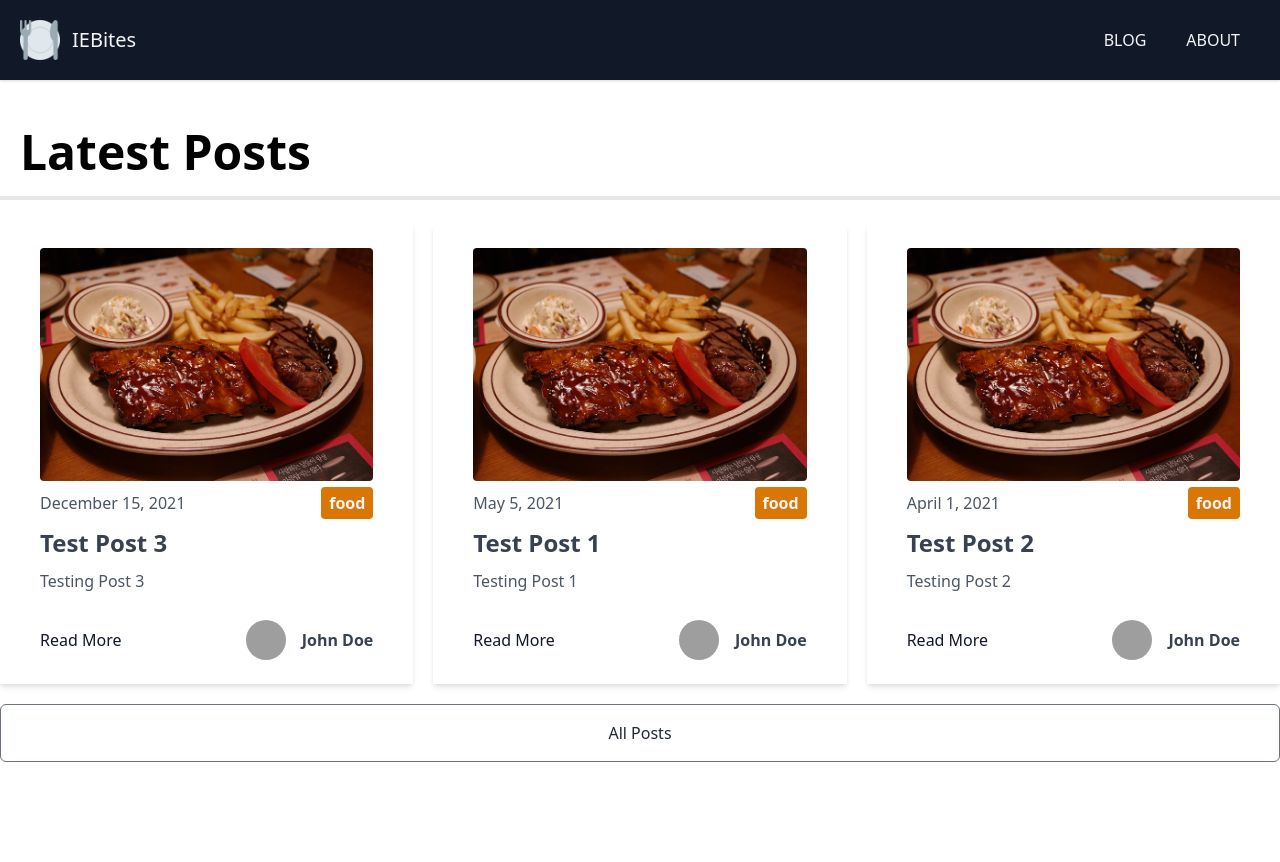
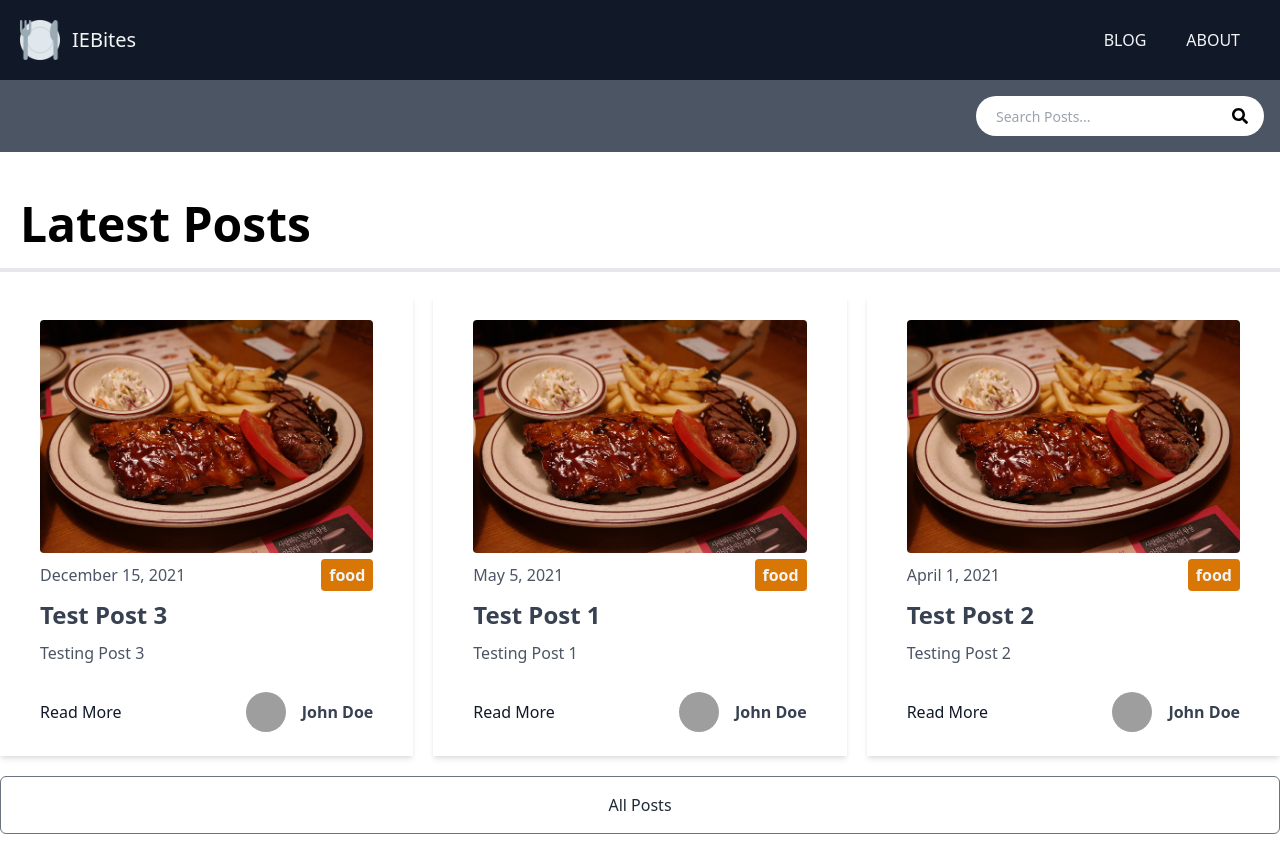
Before and after one commit to RdotSilva/React-NextJS-IEBites, a Next.js app: page / in a window 1280 px wide. Before the commit the page ends 800 px from the top, so only its background shows below. Built offline with nearby package versions, Linux system fonts and the light colour scheme; grey boxes are pictures that could not be loaded.

Commit message:
Update Layout to include search box

```diff
--- a/components/Layout.js
+++ b/components/Layout.js
@@ -1,5 +1,6 @@
 import Head from "next/head";
 import Header from "./Header";
+import Search from "./Search";
 
 /**
  * Custom layout component that allows you to create a custom head
@@ -19,6 +20,7 @@ export default function Layout({ title, keywords, description, children }) {
         <link rel="icon" href="/favicon.ico" />
       </Head>
       <Header />
+      <Search />
       <main className="container mx-auto my-7">{children}</main>
     </div>
   );
```
